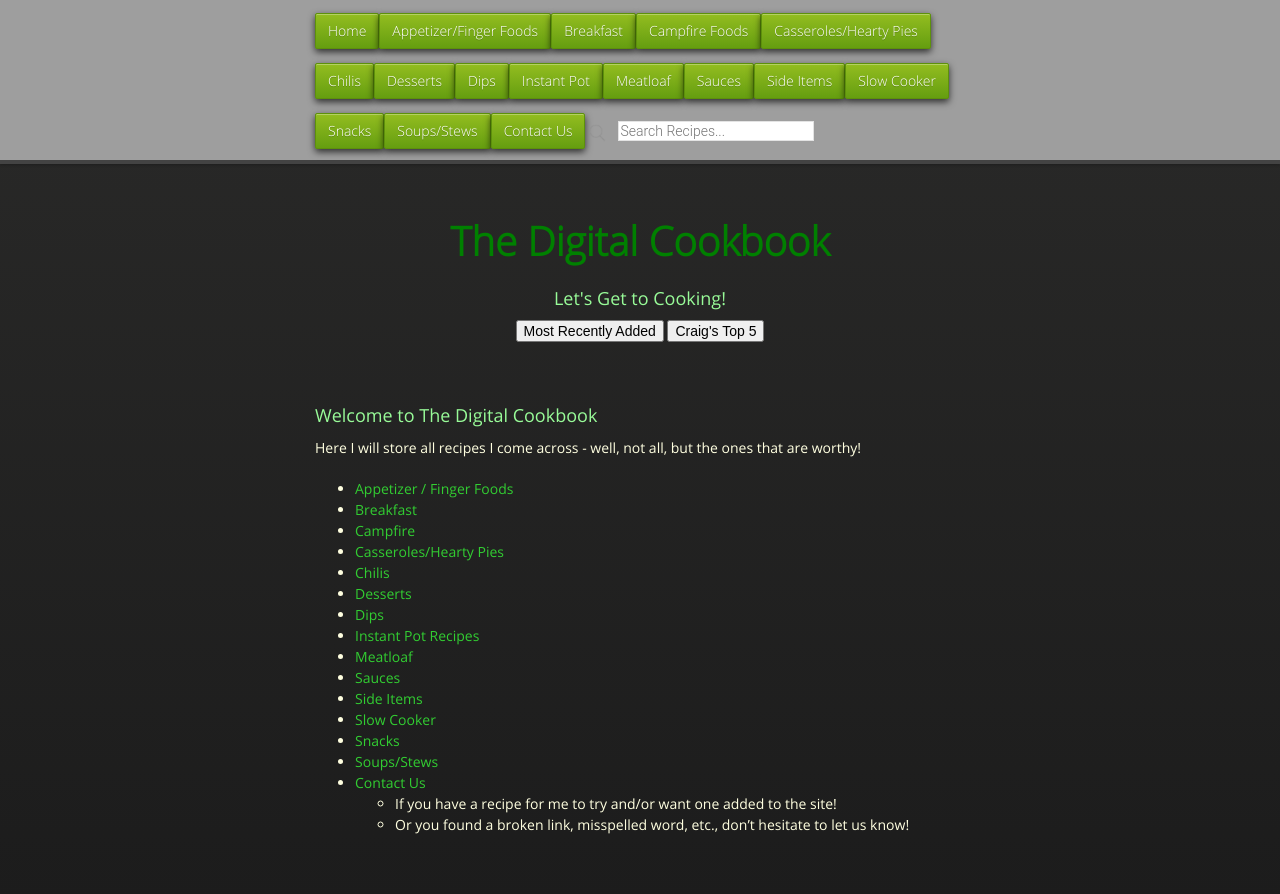
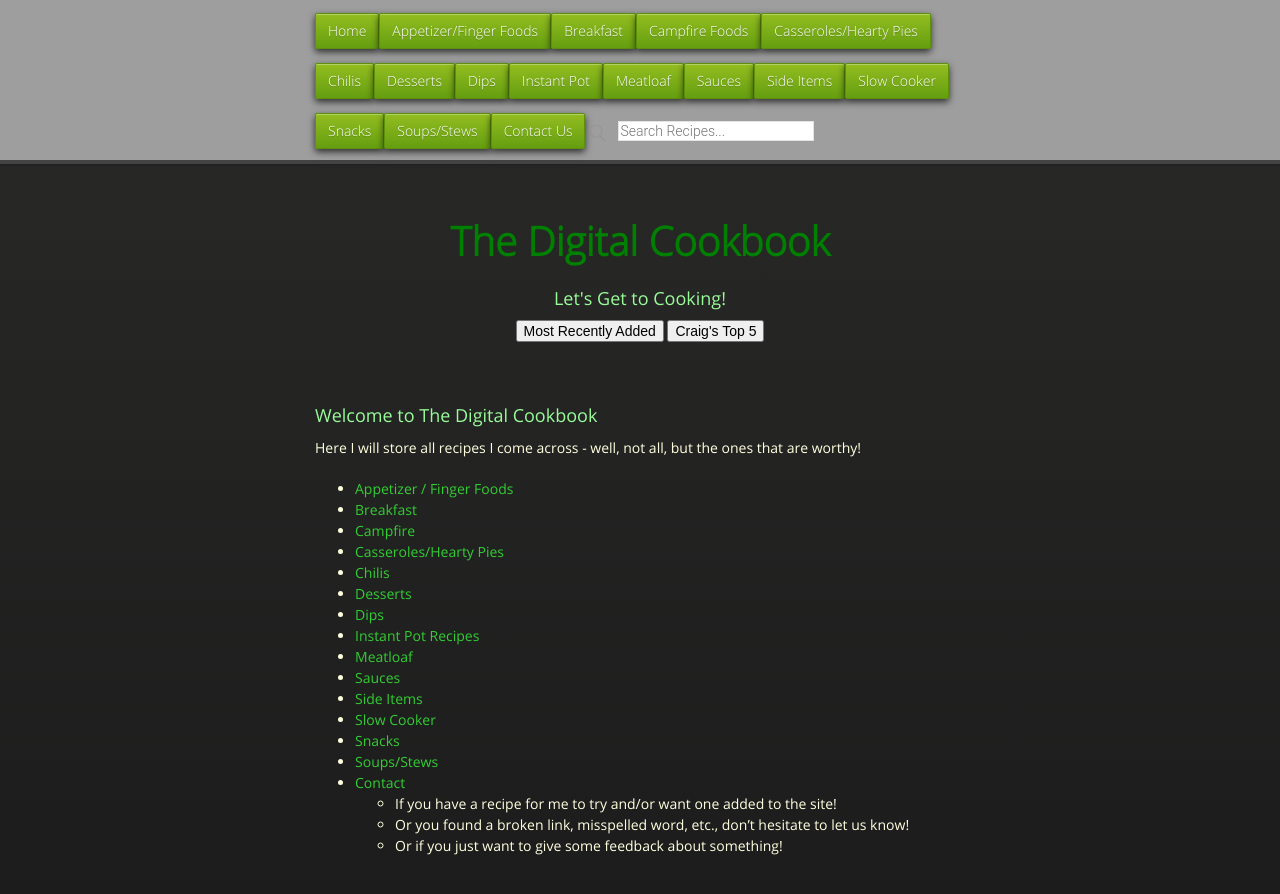
Before and after one commit to cmwillett/TheDigitalCookbook, a Jekyll site: the page built from index.md, in a window 1280 px wide. Shown: the top 894 px of the page. Built offline with Jekyll 4.4.1, drawn with Linux system fonts in a browser that asks for light colours; nearby versions of some CDN libraries.

Commit message:
Update index.md

```diff
--- a/index.md
+++ b/index.md
@@ -21,6 +21,7 @@ Here I will store all recipes I come across - well, not all, but the ones that a
 * [Slow Cooker]({{site.github.url}}/SlowCooker/index.html)
 * [Snacks]({{site.github.url}}/Snacks/index.html)
 * [Soups/Stews]({{site.github.url}}/SoupsAndStews/index.html)
-* [Contact Us]({{site.github.url}}/ContactMe/index.html)
+* [Contact]({{site.github.url}}/Contact/index.html)
   * If you have a recipe for me to try and/or want one added to the site!
   * Or you found a broken link, misspelled word, etc., don't hesitate to let us know!
+  * Or if you just want to give some feedback about something!
```
